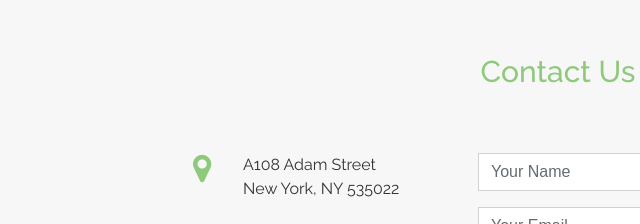
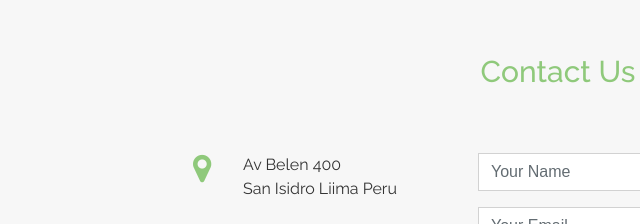
Before and after one commit to Luwy-Dyro/prueba, a plain HTML site: page index.html in a window 1280 px wide. Shown: the part 3815-4039 px from the top of the page, 82-722 px from the left. Drawn offline with Linux system fonts and the light colour scheme.

Commit message:
Se Cambio de direccion al footer

```diff
--- a/index.html
+++ b/index.html
@@ -697,7 +697,7 @@
             <div class="info">
               <div>
                 <i class="fa fa-map-marker"></i>
-                <p>A108 Adam Street<br>New York, NY 535022</p>
+                <p>Av Belen 400<br>San Isidro Liima Peru</p>
               </div>
 
               <div>
```
